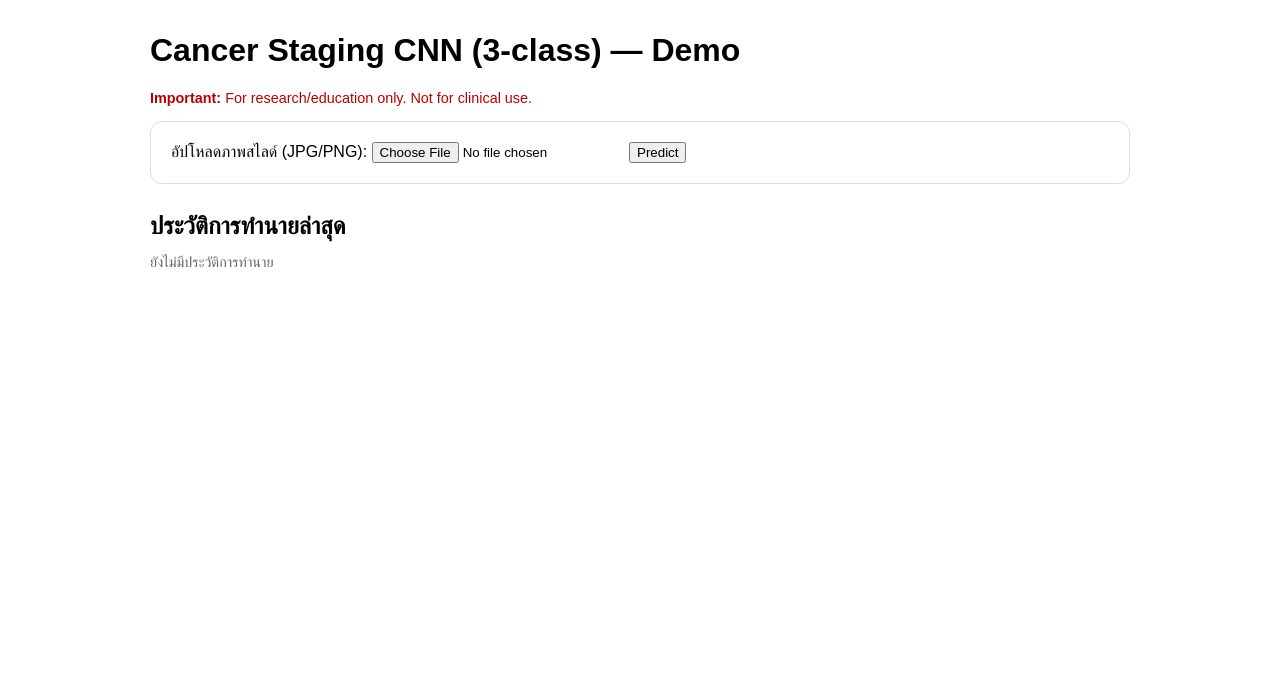
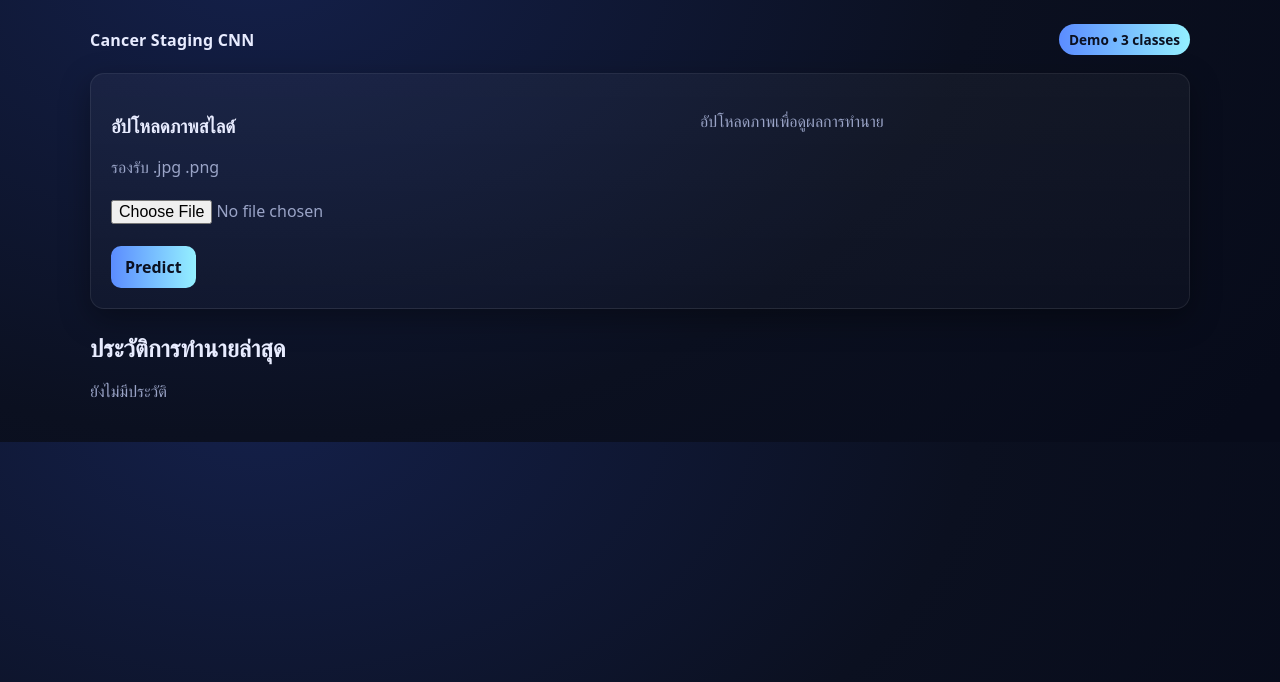
Before and after one commit to manks0123/cancer-staging-app, a Flask app: page / in a window 1280 px wide. Shown: the top 682 px of the page. Run offline with Flask 3, Linux system fonts and the light colour scheme; parts of the project's set-up code (start-up, migrations or seed data) failed here and were passed over.

Commit message:
ui: update index.html

```diff
--- a/templates/index.html
+++ b/templates/index.html
@@ -1,69 +1,83 @@
 <!DOCTYPE html>
 <html lang="th">
 <head>
-  <meta charset="utf-8"/>
+  <meta charset="utf-8" />
+  <meta name="viewport" content="width=device-width, initial-scale=1" />
   <title>Cancer Staging CNN — Demo</title>
-  <style>
-    body { font-family: sans-serif; max-width: 980px; margin: 32px auto; padding: 0 16px; }
-    .card { border: 1px solid #ddd; border-radius: 12px; padding: 20px; }
-    table { border-collapse: collapse; width: 100%; margin-top: 10px; }
-    th, td { border: 1px solid #eee; padding: 8px; text-align: left; }
-    .warn { color: #b00; font-size: 0.9em; }
-    img.preview { max-width: 360px; border-radius: 8px; border: 1px solid #eee; }
-    .grid { display: grid; grid-template-columns: repeat(auto-fill, minmax(180px, 1fr)); gap: 14px; }
-    .thumb { border: 1px solid #eee; border-radius: 10px; padding: 10px; }
-    .thumb img { width: 100%; height: 140px; object-fit: cover; border-radius: 8px; }
-    .thumb .meta { font-size: 12px; color: #333; margin-top: 6px; line-height: 1.3; }
-    .section-title { margin-top: 28px; margin-bottom: 10px; }
-    .muted { color: #666; font-size: 0.9em; }
-    button, input[type="submit"] { cursor: pointer; }
-  </style>
+
+  <!-- ลิงก์ CSS (ตัวเดียวพอ) -->
+  <link rel="stylesheet" href="{{ url_for('static', filename='styles.css') }}?v=2" />
+  <!-- favicon (มีไฟล์ค่อยใช้ได้) -->
+  <link rel="icon" href="{{ url_for('static', filename='favicon.ico') }}" />
 </head>
+
 <body>
-  <h1>Cancer Staging CNN (3-class) — Demo</h1>
-  <p class="warn"><strong>Important:</strong> For research/education only. Not for clinical use.</p>
+  <div class="container">
+    <div class="nav">
+      <div class="brand">Cancer Staging CNN</div>
+      <div class="badge">Demo • 3 classes</div>
+    </div>
 
-  <div class="card">
+    <div class="card grid two">
+      <div>
+        <h3>อัปโหลดภาพสไลด์</h3>
         <form action="/predict" method="post" enctype="multipart/form-data">
-      <label>อัปโหลดภาพสไลด์ (JPG/PNG): </label>
+          <label class="muted">รองรับ .jpg .png</label><br /><br />
           <input type="file" name="file" accept="image/*" required />
+          <br /><br />
           <input type="submit" value="Predict" />
         </form>
 
+        {% if disclaimer %}
+          <p class="muted" style="margin-top:12px">{{ disclaimer }}</p>
+        {% endif %}
+      </div>
+
+      <div>
         {% if image_path %}
-      <hr/>
           <h3>ผลการทำนายล่าสุด</h3>
-      <p><strong>Prediction:</strong> {{ prediction_label }} (confidence {{ prediction_confidence }})</p>
-      <img src="{{ image_path }}" alt="uploaded image" class="preview"/>
-      <h4>ความน่าจะเป็นต่อคลาส</h4>
+          <img src="{{ image_path }}" class="preview" alt="preview" />
+          <p style="margin:10px 0 0">
+            <strong>{{ prediction_label }}</strong>
+            <span class="muted">(confidence {{ prediction_confidence }})</span>
+          </p>
+
           <table>
             <thead><tr><th>Class</th><th>Probability</th></tr></thead>
             <tbody>
               {% for label, prob in prob_table %}
-            <tr><td>{{ label }}</td><td>{{ '%.3f'|format(prob) }}</td></tr>
+                <tr>
+                  <td>{{ label }}</td>
+                  <td style="width:60%">
+                    <div class="prog"><span style="width: {{ (prob * 100)|round(1) }}%"></span></div>
+                    <div class="muted">{{ '%.3f'|format(prob) }}</div>
+                  </td>
+                </tr>
               {% endfor %}
             </tbody>
           </table>
-      <p class="warn">{{ disclaimer }}</p>
+        {% else %}
+          <p class="muted">อัปโหลดภาพเพื่อดูผลการทำนาย</p>
         {% endif %}
+      </div>
     </div>
 
     <h2 class="section-title">ประวัติการทำนายล่าสุด</h2>
     {% if history and history|length > 0 %}
-    <div class="grid">
+      <div class="gallery">
         {% for item in history %}
           <div class="thumb">
-          <img src="{{ item.image_path }}" alt="{{ item.filename }}">
+            <img src="{{ item.image_path }}" alt="{{ item.filename }}" />
             <div class="meta">
               <div><strong>{{ item.pred_label }}</strong> ({{ '%.3f'|format(item.pred_conf) }})</div>
-            <div class="muted">{{ item.timestamp }}</div>
-            <div class="muted" title="{{ item.filename }}">{{ item.filename }}</div>
+              <div>{{ item.timestamp }}</div>
             </div>
           </div>
         {% endfor %}
       </div>
     {% else %}
-    <p class="muted">ยังไม่มีประวัติการทำนาย</p>
+      <p class="muted">ยังไม่มีประวัติ</p>
     {% endif %}
+  </div>
 </body>
 </html>
```
Lines whose indentation alone changed are shown as unchanged.
